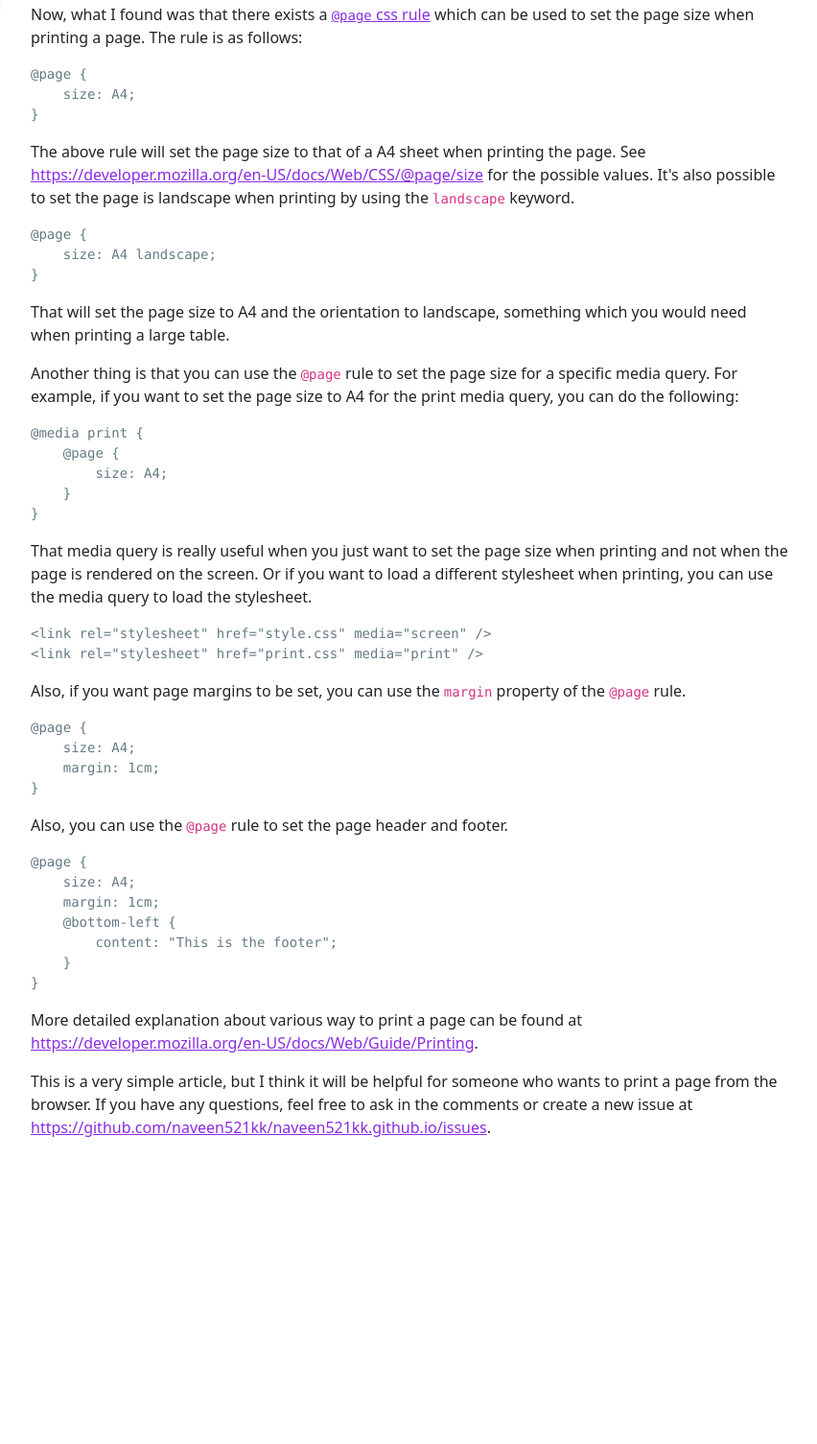
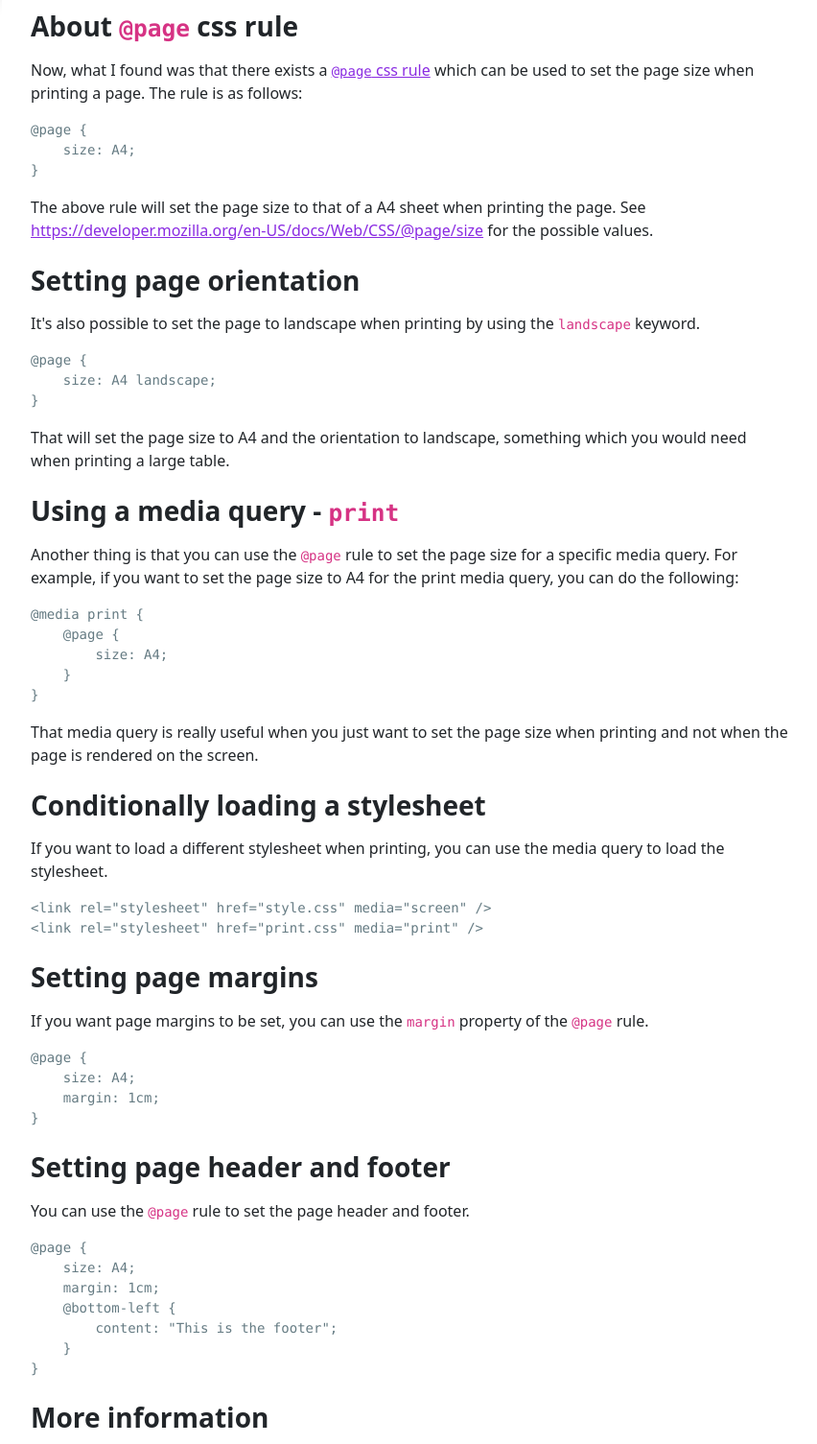
Before and after one commit to naveen521kk/naveen521kk.github.io, a Gatsby site: page /blog/setting-page-size-when-printing-html in a window 1280 px wide. Shown: the part 441-1946 px from the top of the page at 96% size, without its empty margins (212-1064 px from the left). Before the commit the page ends 1652 px from the top, so only its background shows below. Built offline with nearby package versions, Linux system fonts and the light colour scheme; Gatsby itself is replaced by a stand-in of ours; some packages are replaced by stand-ins of ours; code samples lack their colours.

Commit message:
Add some subtitles to page size post

````diff
--- a/src/posts/page-size-print.md
+++ b/src/posts/page-size-print.md
@@ -12,6 +12,8 @@ Recently, in a project I was working on, I was given the task to setup a page wh
 will print with only frontend-tools (html, javascript and css). The project was all setup on
 frontend side and doesn't have a server, that's why all this had to be done on the frontend.
 
+### About `@page` css rule
+
 Now, what I found was that there exists a [`@page` css rule](https://developer.mozilla.org/en-US/docs/Web/CSS/@page) which can be used to set the page size
 when printing a page. The rule is as follows:
 
@@ -22,8 +24,11 @@ when printing a page. The rule is as follows:
 ```
 
 The above rule will set the page size to that of a A4 sheet when printing the page. See https://developer.mozilla.org/en-US/docs/Web/CSS/@page/size
-for the possible values. It's also possible to set the page is landscape when printing by using
-the `landscape` keyword.
+for the possible values.
+
+### Setting page orientation
+
+It's also possible to set the page to landscape when printing by using the `landscape` keyword.
 
 ```css
 @page {
@@ -32,6 +37,8 @@ the `landscape` keyword.
 ```
 
 That will set the page size to A4 and the orientation to landscape, something which you would need when printing a large table.
+
+### Using a media query - `print`
 
 Another thing is that you can use the `@page` rule to set the page size for a specific media query. For example, if you want to set the page size to A4 for the print media query, you can do the following:
 
@@ -43,14 +50,20 @@ Another thing is that you can use the `@page` rule to set the page size for a sp
 }
 ```
 
-That media query is really useful when you just want to set the page size when printing and not when the page is rendered on the screen. Or if you want to load a different stylesheet when printing, you can use the media query to load the stylesheet.
+That media query is really useful when you just want to set the page size when printing and not when the page is rendered on the screen.
+
+### Conditionally loading a stylesheet
+
+If you want to load a different stylesheet when printing, you can use the media query to load the stylesheet.
 
 ```html
 <link rel="stylesheet" href="style.css" media="screen" />
 <link rel="stylesheet" href="print.css" media="print" />
 ```
 
-Also, if you want page margins to be set, you can use the `margin` property of the `@page` rule.
+### Setting page margins
+
+If you want page margins to be set, you can use the `margin` property of the `@page` rule.
 
 ```css
 @page {
@@ -59,7 +72,9 @@ Also, if you want page margins to be set, you can use the `margin` property of t
 }
 ```
 
-Also, you can use the `@page` rule to set the page header and footer.
+### Setting page header and footer
+
+You can use the `@page` rule to set the page header and footer.
 
 ```css
 @page {
@@ -71,6 +86,8 @@ Also, you can use the `@page` rule to set the page header and footer.
 }
 ```
 
+### More information
+
 More detailed explanation about various way to print a page can be found at https://developer.mozilla.org/en-US/docs/Web/Guide/Printing.
 
 This is a very simple article, but I think it will be helpful for someone who wants to print a page from the browser. If you have any questions, feel free to ask in the comments or create a new issue at https://github.com/naveen521kk/naveen521kk.github.io/issues.
````
